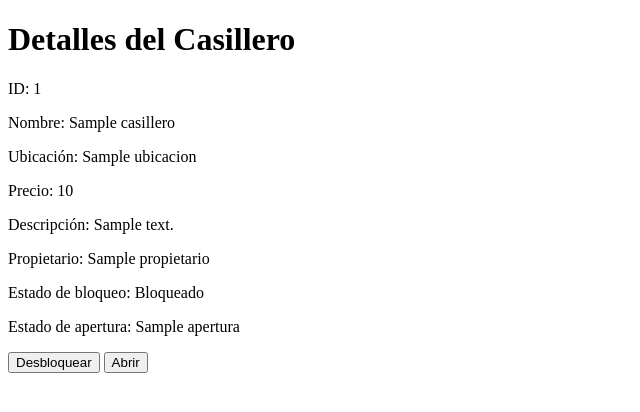
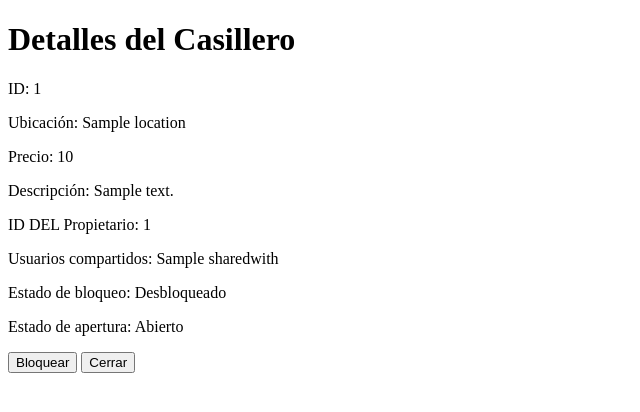
Before and after one commit to RedDeadth/GuardBoxing, a Django app: template shield/casilleros/templates/casilleros/detalle.html in a window 1280 px wide. Shown: the top 412 px of the page, without its empty margins (0-640 px from the left). Run offline with Django 3.2, Linux system fonts and the light colour scheme; the template is opened without the code that fills it: most values are stand-ins (such as "Sample title", 1, 10 or a date in 2020).

Commit message:
implementado de varias funciones
cambie la base de datos y ahora es funcional para la creacion el

```diff
--- a/shield/casilleros/templates/casilleros/detalle.html
+++ b/shield/casilleros/templates/casilleros/detalle.html
@@ -11,20 +11,26 @@
     <h1>Detalles del Casillero</h1>
 
     <p>ID: {{ id }}</p>
-    <p>Nombre: {{ casillero.nombre }}</p>
-    <p>Ubicación: {{ casillero.ubicacion }}</p>
-    <p>Precio: {{ casillero.precio }}</p>
-    <p>Descripción: {{ casillero.descripcion }}</p>
 
-    <!-- Nuevo campo: Nombre del propietario -->
-    <p>Propietario: {{ casillero.propietario }}</p> <!-- Campo añadido -->
+    <p>Ubicación: {{ casillero.location}}</p> <!-- Cambiado de 'ubicacion' a 'location' -->
+    <p>Precio: {{ casillero.price }}</p> <!-- Cambiado de 'precio' a 'price' -->
+    <p>Descripción: {{ casillero.description }}</p> <!-- Cambiado de 'descripcion' a 'description' -->
+    <p>ID DEL Propietario: {% if casillero.userId %}{{ casillero.userId }}{% else %}Ninguno{% endif %}</p>
 
-    <p>Estado de bloqueo: <span id="estado_bloqueo">{{ casillero.estado_bloqueo|yesno:"Bloqueado,Desbloqueado" }}</span></p>
-    <p>Estado de apertura: <span id="estado_apertura">{{ casillero.apertura }}</span></p>
+    <p>Usuarios compartidos:
+        {% if casillero.sharedwith|length > 0 %}
+            {{ casillero.sharedwith|join:", " }}  <!-- Muestra los usuarios compartidos si existen -->
+        {% else %}
+            Ninguno  <!-- Si no hay usuarios, imprime 'Ninguno' -->
+        {% endif %}
+    </p>
+
+    <p>Estado de bloqueo: <span id="estado_bloqueo">{{ casillero.blocked|yesno:"Bloqueado,Desbloqueado" }}</span></p> <!-- Cambiado a 'blocked' -->
+    <p>Estado de apertura: <span id="estado_apertura">{{ casillero.open|yesno:"Abierto,Cerrado" }}</span></p> <!-- Cambiado a 'open' -->
 
     <!-- Botones para cambiar el estado de bloqueo y apertura -->
     <button id="bloquear-btn" class="bloquear-btn" data-id="{{ id }}">
-        {% if casillero.estado_bloqueo %}
+        {% if casillero.blocked %}
             Desbloquear
         {% else %}
             Bloquear
@@ -32,7 +38,7 @@
     </button>
 
     <button id="apertura-btn" class="apertura-btn" data-id="{{ id }}">
-        {% if casillero.apertura == 'abierto' %}
+        {% if casillero.open %}
             Cerrar
         {% else %}
             Abrir
@@ -48,8 +54,8 @@
                 success: function(response) {
                     // Actualizar dinámicamente el estado en la interfaz
                     var botonBloqueo = $('#bloquear-btn');
-                    botonBloqueo.text(response.estado_bloqueo ? 'Desbloquear' : 'Bloquear');
-                    $('#estado_bloqueo').text(response.estado_bloqueo ? 'Bloqueado' : 'Desbloqueado');
+                    botonBloqueo.text(response.blocked ? 'Desbloquear' : 'Bloquear');
+                    $('#estado_bloqueo').text(response.blocked ? 'Bloqueado' : 'Desbloqueado');
                 },
                 error: function(xhr, status, error) {
                     console.error("Error al cambiar el estado de bloqueo: " + error);
@@ -65,8 +71,8 @@
                 success: function(response) {
                     // Actualizar dinámicamente el estado en la interfaz
                     var botonApertura = $('#apertura-btn');
-                    botonApertura.text(response.apertura === 'abierto' ? 'Cerrar' : 'Abrir');
-                    $('#estado_apertura').text(response.apertura);
+                    botonApertura.text(response.open ? 'Cerrar' : 'Abrir');
+                    $('#estado_apertura').text(response.open ? 'Abierto' : 'Cerrado');
                 },
                 error: function(xhr, status, error) {
                     console.error("Error al cambiar el estado de apertura: " + error);
```
Also changed, not shown: shield/casilleros/templates/casilleros/crear.html (+4 -3 lines), shield/casilleros/views.py (+20 -8 lines).
